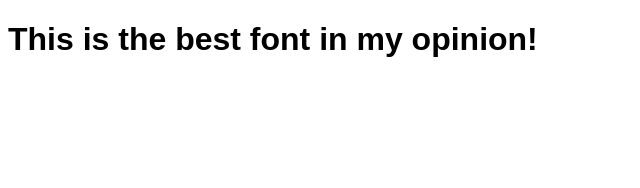
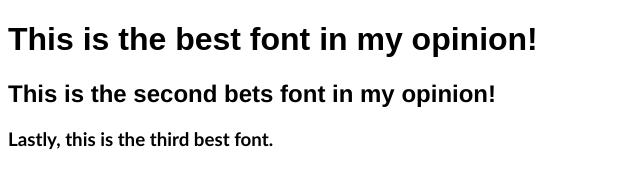
Before and after one commit to Nate-thecreator/Day07, a plain HTML site: page index.html in a window 1280 px wide. Shown: the whole page, without its empty margins (0-640 px from the left). Drawn offline with Linux system fonts and the light colour scheme; a web font is replaced by a local one.

Commit message:
Fonts_Matter

```diff
--- a/css/style.css
+++ b/css/style.css
@@ -5,3 +5,11 @@
 .font1{
     font-family:"bubblegum-pop-highlight", sans-serif;
 }
+
+.font2{
+    font-family:'Franklin Gothic Medium', 'Arial Narrow', Arial, sans-serif;
+}
+
+.font3{
+    font-family:'Trebuchet MS', 'Lucida Sans Unicode', 'Lucida Grande', 'Lucida Sans', Arial, sans-serif;
+}
--- a/index.html
+++ b/index.html
@@ -11,5 +11,7 @@
 
     <h1 class="font1">This is the best font in my opinion!</h1>
         <div></div>
+     <h2 class="font2">This is the second bets font in my opinion!</h2>
+     <h3 class="font3">Lastly, this is the third best font.</h3>
 </body>
 </html>
```
